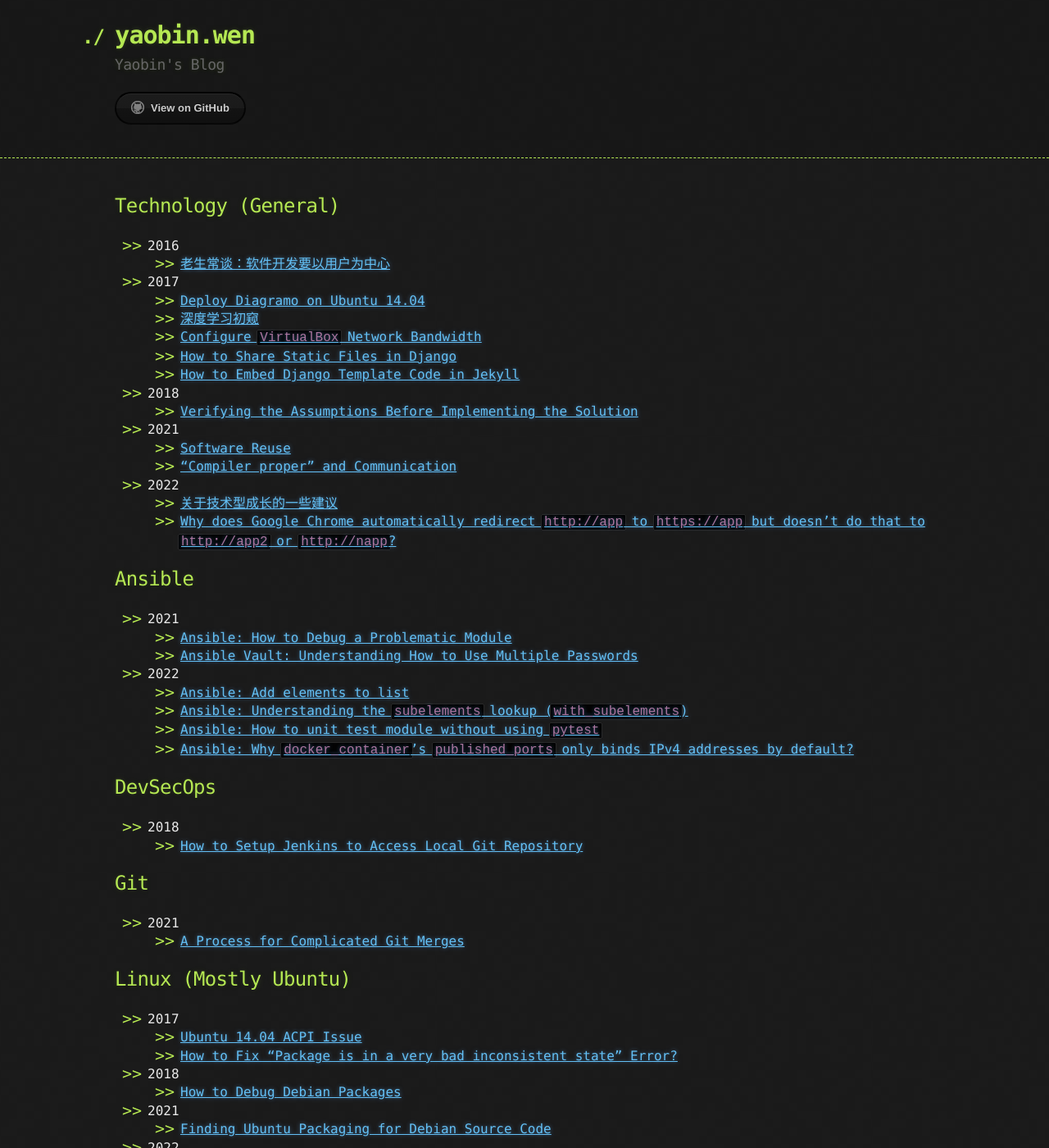
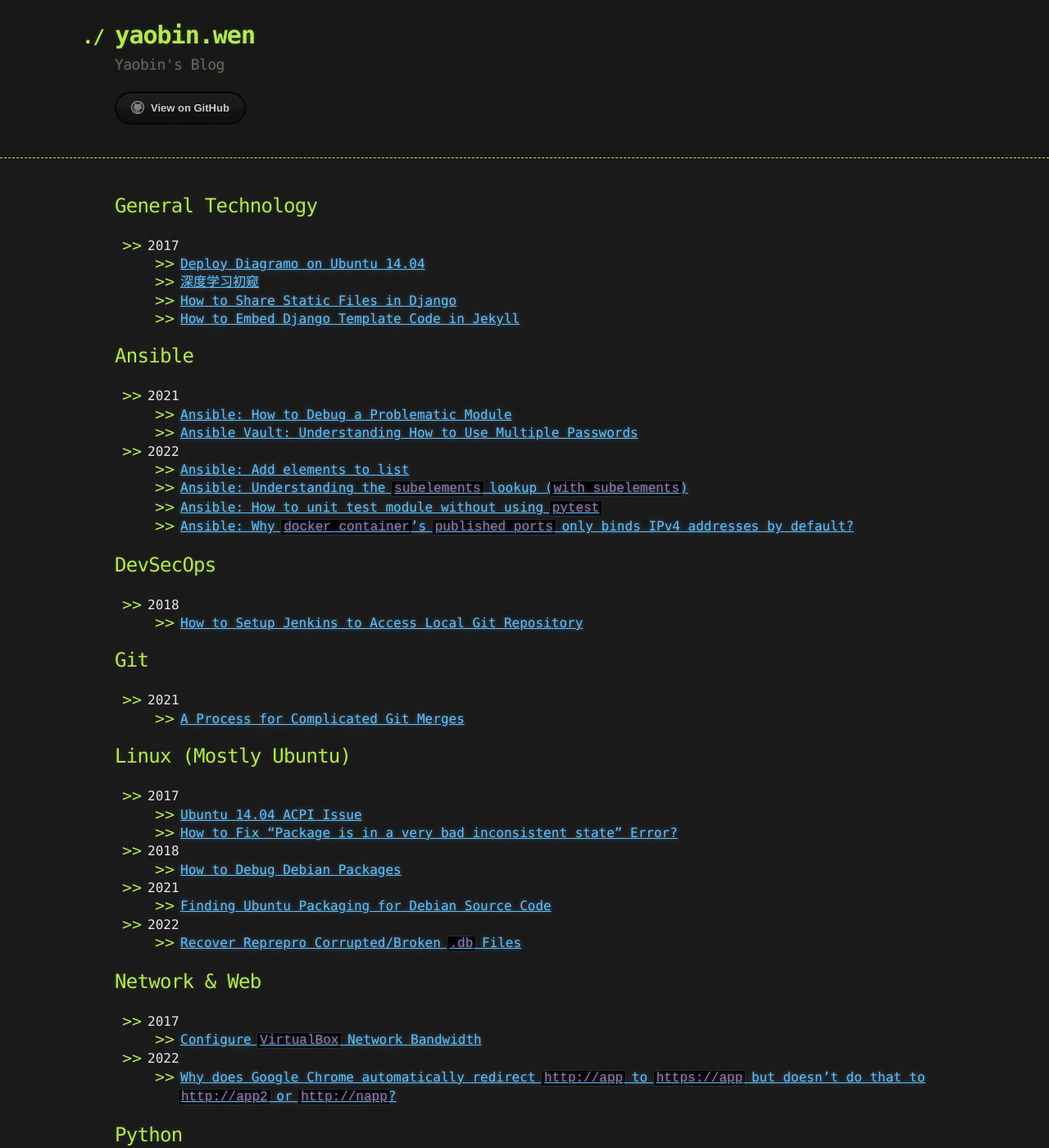
Before and after one commit to yaobinwen/yaobinwen.github.io, a Jekyll site: the page built from index.md, in a window 1280 px wide and 1400 px high. Shown: the whole window at 82% size. Built offline with Jekyll 4.4.1, drawn with Linux system fonts in a browser that asks for light colours; our own code applies the rules of GitHub Pages for plain Markdown files; some of the changed text lies outside the part shown.

Commit message:
Reorganize the article index

```diff
--- a/index.md
+++ b/index.md
@@ -1,21 +1,10 @@
-## Technology (General)
+## General Technology
 
-- 2016
-  - [老生常谈：软件开发要以用户为中心](./_posts/2016/2016-03-29-Tasks-should-be-user-centric.md)
 - 2017
   - [Deploy Diagramo on Ubuntu 14.04](./_posts/2017/2017-01-11-Deploy-Diagramo.md)
   - [深度学习初窥](./_posts/2017/2017-01-14-Deep-learning-peek.md)
-  - [Configure `VirtualBox` Network Bandwidth](./_posts/2017/2017-01-16-Configure-VirtualBox-network-bandwidth.md)
   - [How to Share Static Files in Django](./_posts/2017/2017-02-07-Django-how-to-share-static-files.md)
   - [How to Embed Django Template Code in Jekyll](./_posts/2017/2017-02-08-Django-code-to-jekyll.md)
-- 2018
-  - [Verifying the Assumptions Before Implementing the Solution](./_posts/2018/2018-04-05-Verify-assumptions.md)
-- 2021
-  - [Software Reuse](./_posts/2021/2021-03-30-Software-reuse.md)
-  - ["Compiler proper" and Communication](./_posts/2021/2021-10-07-Compiler-proper-and-communication.md)
-- 2022
-  - [关于技术型成长的一些建议](./_posts/2022/2022-01-22-Technical-growth.md)
-  - [Why does Google Chrome automatically redirect `http://app` to `https://app` but doesn't do that to `http://app2` or `http://napp`?](./_posts/2022/2022-02-18-Google-Chrome-http-app.md)
 
 ## Ansible
 
@@ -50,6 +39,13 @@
 - 2022
   - [Recover Reprepro Corrupted/Broken `.db` Files](./_posts/2022/2022-02-21-Recover-reprepro-db.md)
 
+## Network & Web
+
+- 2017
+  - [Configure `VirtualBox` Network Bandwidth](./_posts/2017/2017-01-16-Configure-VirtualBox-network-bandwidth.md)
+- 2022
+  - [Why does Google Chrome automatically redirect `http://app` to `https://app` but doesn't do that to `http://app2` or `http://napp`?](./_posts/2022/2022-02-18-Google-Chrome-http-app.md)
+
 ## Python
 
 - 2016
```
Also changed, not shown: other parts of index.md (+12 -0 lines).
